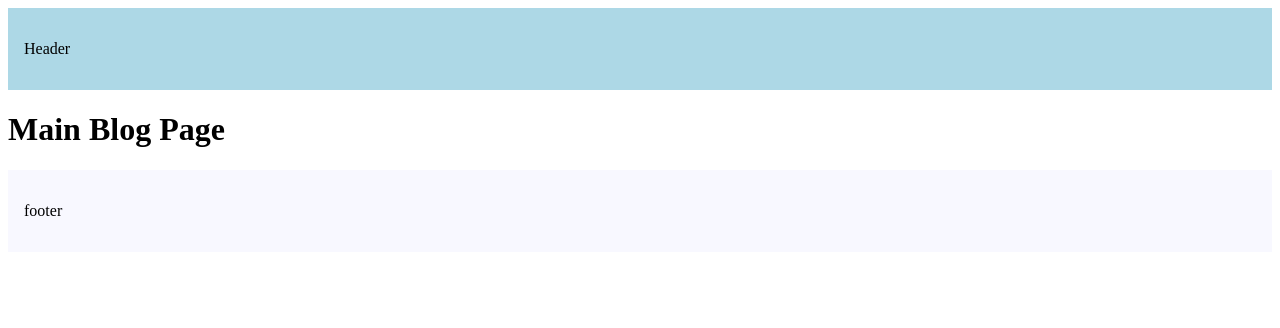
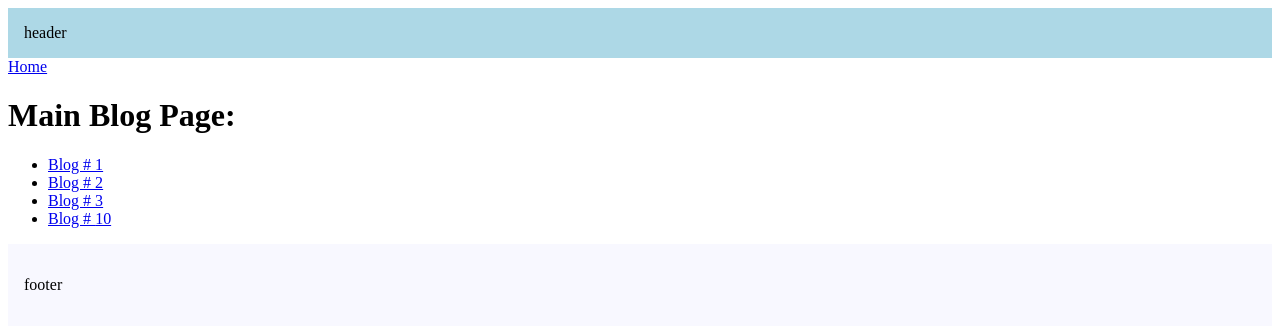
Before and after one commit to TenNga/react-learning-main, a Next.js app in the folder hello-world/: page /blog in a window 1280 px wide. Shown: the top 328 px of the page. Built offline with nearby package versions, Linux system fonts and the light colour scheme.

Commit message:
Link component for route

```diff
--- a/hello-world/src/app/blog/[id]/page.tsx
+++ b/hello-world/src/app/blog/[id]/page.tsx
@@ -1,4 +1,5 @@
 import { Metadata } from "next";
+import Link from "next/link";
 
 type prepType = {
     params:{ id: string }
@@ -17,7 +18,10 @@ export const generateMetadata = async({params}:prepType):Promise<Metadata> => {
 
 function BlogPage({params}:prepType) {
     return(
-        <h1>Blog Page {params.id}</h1>
+        <>
+            <Link href='/blog'>Main Blog</Link>
+            <h1>Blog Page {params.id}</h1>
+        </>
     )
 
 };
--- a/hello-world/src/app/blog/page.tsx
+++ b/hello-world/src/app/blog/page.tsx
@@ -1,6 +1,18 @@
+import Link from "next/link";
+
 function Blog(){
+    const blogTotal = 10;
     return(
-        <h1>Main Blog Page</h1>
+        <div>
+            <Link href='/'>Home</Link>
+            <h1>Main Blog Page:</h1>
+            <ul>
+                <li><Link href='/blog/1'>Blog # 1</Link></li>
+                <li><Link href='/blog/2'>Blog # 2</Link></li>
+                <li><Link href='/blog/3'>Blog # 3</Link></li>
+                <li><Link href={`/blog/${blogTotal}`}>Blog # {blogTotal}</Link></li>
+            </ul>
+        </div>
     )
 };
 
--- a/hello-world/src/app/layout.tsx
+++ b/hello-world/src/app/layout.tsx
@@ -12,7 +12,7 @@ export default function RootLayout({
     <html lang="en">
       <body>
         <header style={{backgroundColor: "lightblue", padding: "1rem"}}>
-          <p>Header</p>
+          header
         </header>
         {children}
         <footer style={{backgroundColor: "ghostwhite", padding: "1rem"}}>
```
Also changed, not shown: hello-world/src/app/page.tsx (+6 -1 lines).
